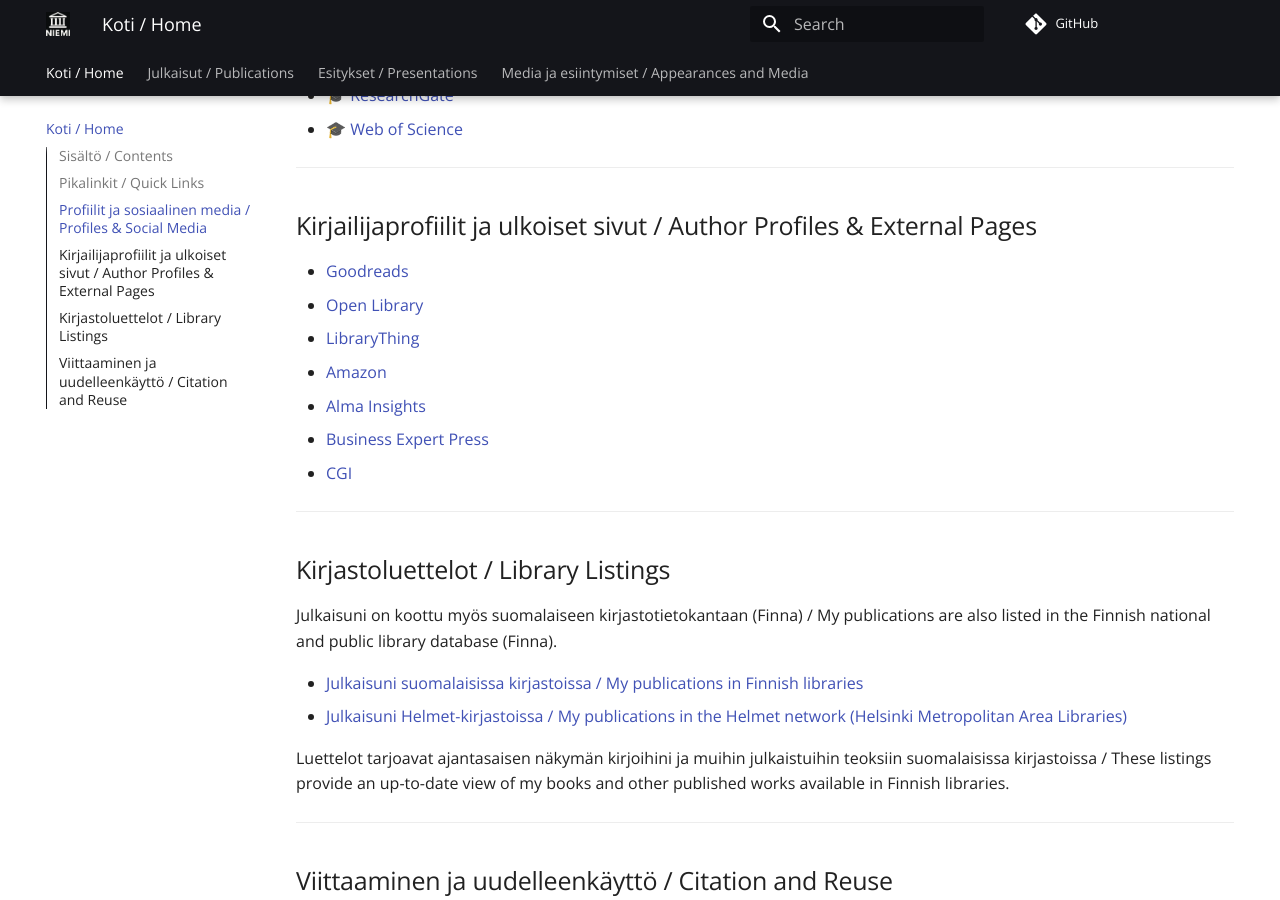
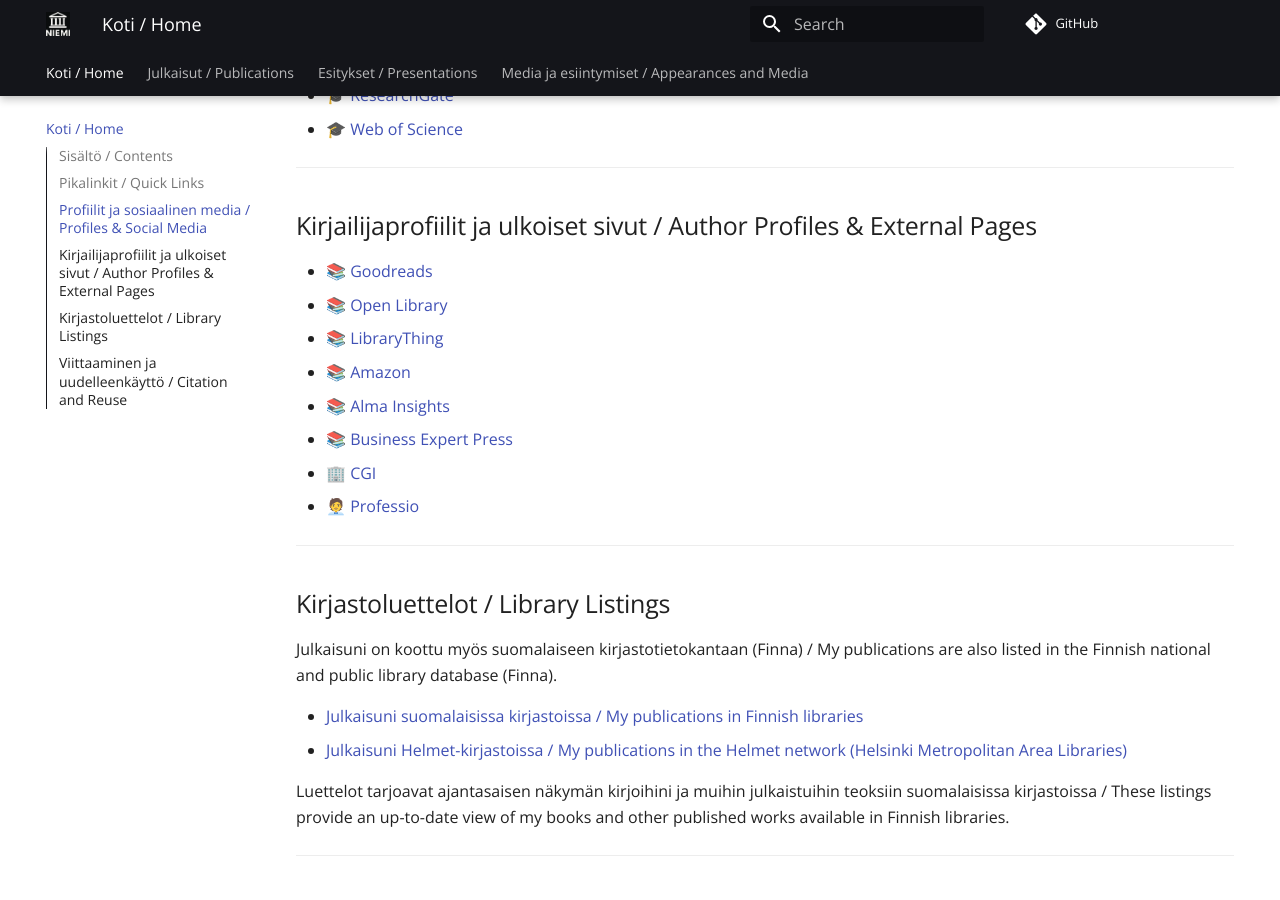
Before and after one commit to eetuniemiphd/eetuniemi, an MkDocs documentation site: the page built from docs/index.md, in a window 1280 px wide and 900 px high, scrolled down 1649 px. Built offline with MkDocs 1.6.1 and Material for MkDocs 9.7.7, drawn with Linux system fonts in a browser that asks for light colours; comment, search, counter and statistics services are not loaded.

Commit message:
Update index.md

```diff
--- a/docs/index.md
+++ b/docs/index.md
@@ -55,13 +55,14 @@
 
 ## Kirjailijaprofiilit ja ulkoiset sivut / Author Profiles & External Pages
 
-- [Goodreads](https://www.goodreads.com/author/show/21342428.Eetu_Niemi)
-- [Open Library](https://openlibrary.org/authors/OL9626398A/Eetu_Niemi)
-- [LibraryThing](https://www.librarything.com/author/niemieetu)
-- [Amazon](https://www.amazon.com/stores/Eetu-Niemi/author/B09198631S?ccs_id=3843f650-164e-459b-9546-176a9c4761fb)
-- [Alma Insights](https://kirjakauppa.almainsights.fi/sivu/kirjailijat/niemi-eetu)
-- [Business Expert Press](https://www.businessexpertpress.com/eetu-niemi)
-- [CGI](https://www.cgi.com/fi/fi/experts/eetu-niemi)
+- 📚 [Goodreads](https://www.goodreads.com/author/show/21342428.Eetu_Niemi)
+- 📚 [Open Library](https://openlibrary.org/authors/OL9626398A/Eetu_Niemi)
+- 📚 [LibraryThing](https://www.librarything.com/author/niemieetu)
+- 📚 [Amazon](https://www.amazon.com/stores/Eetu-Niemi/author/B09198631S?ccs_id=3843f650-164e-459b-9546-176a9c4761fb)
+- 📚 [Alma Insights](https://kirjakauppa.almainsights.fi/sivu/kirjailijat/niemi-eetu)
+- 📚 [Business Expert Press](https://www.businessexpertpress.com/eetu-niemi)
+- 🏢 [CGI](https://www.cgi.com/fi/fi/experts/eetu-niemi)
+- 🧑‍💼 [Professio](https://professio.fi/people/eetu-niemi)
 
 ---
 
```
